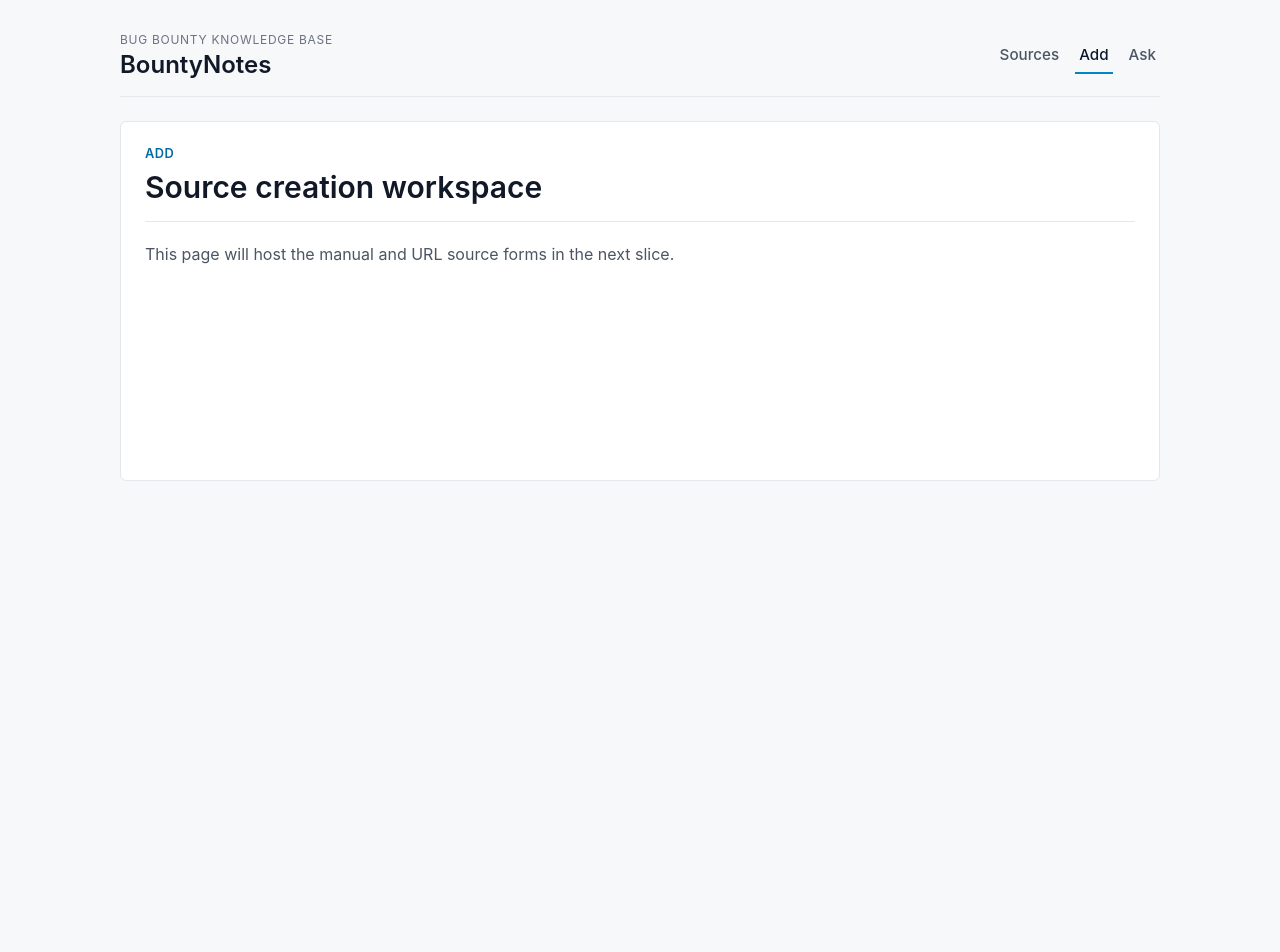
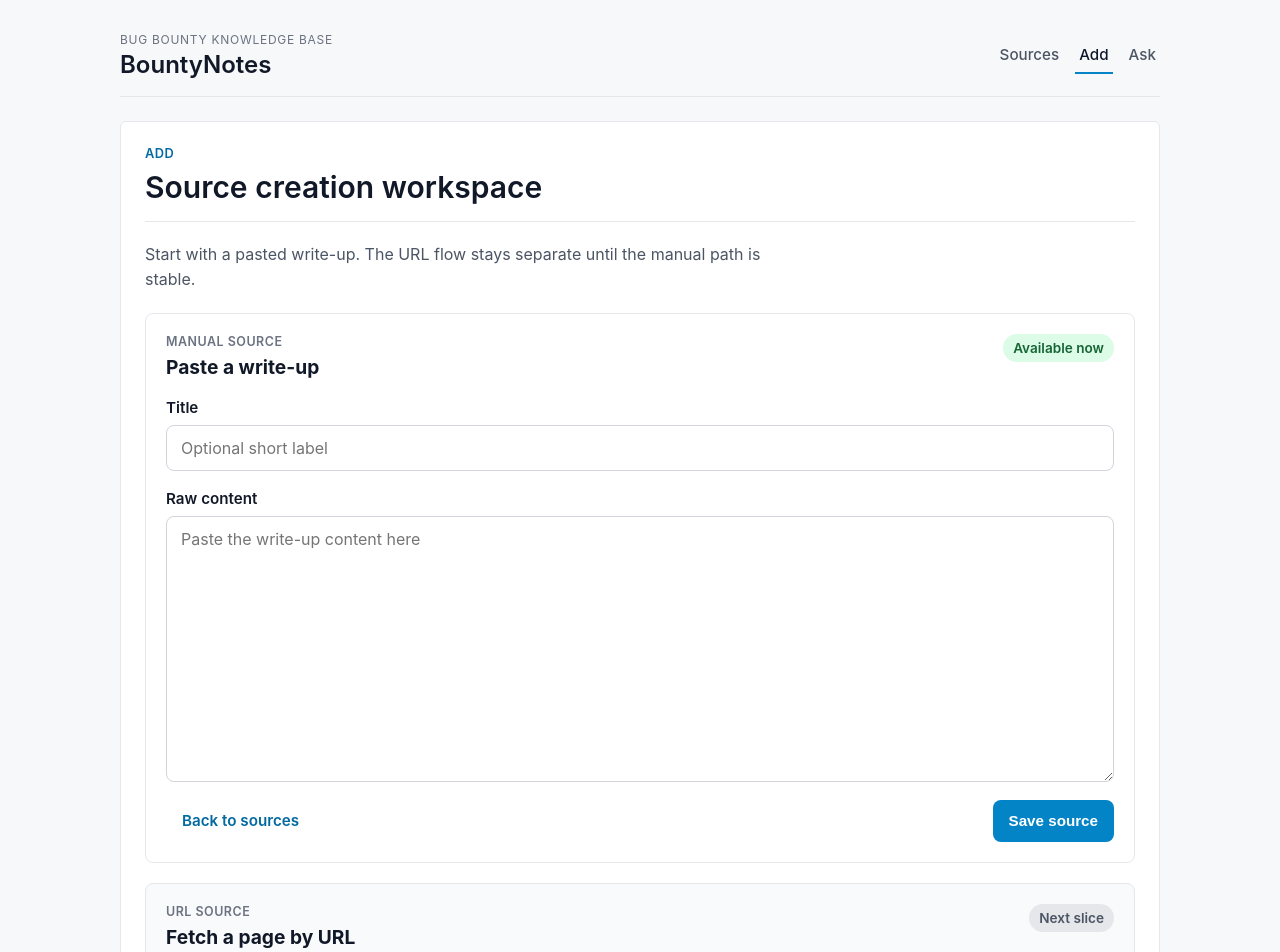
Before and after one commit to lgeniaux/bountynotes, an Angular app in the folder frontend/: page /add in a window 1280 px wide. Shown: the top 952 px of the page. Before the commit the page ends 800 px from the top, so only its background shows below. Built offline with nearby package versions, Linux system fonts and the light colour scheme.

Commit message:
feat(web): implement manual source creation form

```diff
--- a/frontend/src/app/pages/add-page.component.css
+++ b/frontend/src/app/pages/add-page.component.css
@@ -34,3 +34,176 @@
   line-height: 1.6;
   color: #4b5563;
 }
+
+.mode-card,
+.feedback-card {
+  display: grid;
+  gap: 18px;
+  padding: 20px;
+  border: 1px solid #e5e7eb;
+  border-radius: 8px;
+  background: #ffffff;
+}
+
+.mode-card-muted {
+  background: #f9fafb;
+}
+
+.mode-header {
+  display: flex;
+  align-items: start;
+  justify-content: space-between;
+  gap: 16px;
+}
+
+.section-kicker {
+  margin: 0 0 6px;
+  font-size: 0.78rem;
+  font-weight: 600;
+  letter-spacing: 0.04em;
+  text-transform: uppercase;
+  color: #6b7280;
+}
+
+.mode-card h3,
+.feedback-card h3 {
+  margin: 0;
+  font-size: 1.2rem;
+  line-height: 1.3;
+  color: #111827;
+}
+
+.mode-copy,
+.feedback-card p {
+  margin: 0;
+  font-size: 0.98rem;
+  line-height: 1.6;
+  color: #4b5563;
+}
+
+.mode-badge {
+  display: inline-flex;
+  align-items: center;
+  min-height: 28px;
+  padding: 0 10px;
+  border-radius: 999px;
+  background: #dcfce7;
+  color: #166534;
+  font-size: 0.85rem;
+  font-weight: 600;
+}
+
+.mode-badge-muted {
+  background: #e5e7eb;
+  color: #4b5563;
+}
+
+.source-form {
+  display: grid;
+  gap: 18px;
+}
+
+.field {
+  display: grid;
+  gap: 8px;
+}
+
+.field-label {
+  font-size: 0.95rem;
+  font-weight: 600;
+  color: #111827;
+}
+
+.field input,
+.field textarea {
+  width: 100%;
+  padding: 12px 14px;
+  border: 1px solid #d1d5db;
+  border-radius: 8px;
+  font: inherit;
+  color: #111827;
+  background: #ffffff;
+}
+
+.field textarea {
+  resize: vertical;
+  min-height: 220px;
+}
+
+.field input:focus,
+.field textarea:focus {
+  outline: 2px solid #bae6fd;
+  outline-offset: 1px;
+  border-color: #0284c7;
+}
+
+.field-error {
+  font-size: 0.9rem;
+  color: #b91c1c;
+}
+
+.form-actions {
+  display: flex;
+  align-items: center;
+  justify-content: space-between;
+  gap: 16px;
+}
+
+.form-actions button,
+.feedback-link,
+.secondary-link {
+  display: inline-flex;
+  align-items: center;
+  justify-content: center;
+  min-height: 42px;
+  padding: 0 16px;
+  border-radius: 8px;
+  font-size: 0.95rem;
+  font-weight: 600;
+  text-decoration: none;
+}
+
+.form-actions button {
+  border: none;
+  background: #0284c7;
+  color: #ffffff;
+  cursor: pointer;
+}
+
+.form-actions button:disabled {
+  cursor: wait;
+  background: #94a3b8;
+}
+
+.secondary-link,
+.feedback-link {
+  color: #0369a1;
+}
+
+.feedback-link {
+  justify-self: start;
+}
+
+.feedback-card-success {
+  border-color: #bbf7d0;
+  background: #f0fdf4;
+}
+
+.feedback-card-error {
+  border-color: #fecaca;
+  background: #fef2f2;
+}
+
+@media (max-width: 720px) {
+  .mode-header,
+  .form-actions {
+    flex-direction: column;
+    align-items: stretch;
+  }
+
+  .form-actions button,
+  .feedback-link,
+  .secondary-link {
+    width: 100%;
+  }
+}
--- a/frontend/src/app/pages/add-page.component.html
+++ b/frontend/src/app/pages/add-page.component.html
@@ -4,5 +4,84 @@
     <h2>Source creation workspace</h2>
   </header>
 
-  <p class="page-intro">This page will host the manual and URL source forms in the next slice.</p>
+  <p class="page-intro">
+    Start with a pasted write-up. The URL flow stays separate until the manual path is stable.
+  </p>
+
+  <section class="mode-card">
+    <div class="mode-header">
+      <div>
+        <p class="section-kicker">Manual source</p>
+        <h3>Paste a write-up</h3>
+      </div>
+      <span class="mode-badge">Available now</span>
+    </div>
+
+    <form class="source-form" [formGroup]="manualForm" (ngSubmit)="submitManualSource()">
+      <label class="field">
+        <span class="field-label">Title</span>
+        <input
+          type="text"
+          formControlName="title"
+          placeholder="Optional short label"
+          maxlength="255"
+        />
+        @if (hasControlError('title', 'maxlength')) {
+          <span class="field-error">Title must stay under 255 characters.</span>
+        }
+      </label>
+
+      <label class="field">
+        <span class="field-label">Raw content</span>
+        <textarea
+          formControlName="raw_content"
+          rows="12"
+          placeholder="Paste the write-up content here"
+        ></textarea>
+        @if (hasControlError('raw_content', 'required')) {
+          <span class="field-error">Content is required.</span>
+        }
+      </label>
+
+      <div class="form-actions">
+        <a routerLink="/sources" class="secondary-link">Back to sources</a>
+        <button type="submit" [disabled]="isSubmitting">
+          {{ isSubmitting ? 'Saving...' : 'Save source' }}
+        </button>
+      </div>
+    </form>
+  </section>
+
+  @if (createdSource) {
+    <section class="feedback-card feedback-card-success">
+      <h3>Source created</h3>
+      <p>
+        <strong>{{ createdSource.title || 'Untitled source' }}</strong> is now stored with status
+        <strong>{{ createdSource.status }}</strong
+        >.
+      </p>
+      <a routerLink="/sources" class="feedback-link">Go to Sources</a>
+    </section>
+  }
+
+  @if (errorMessage) {
+    <section class="feedback-card feedback-card-error">
+      <h3>Could not save the source</h3>
+      <p>{{ errorMessage }}</p>
+    </section>
+  }
+
+  <section class="mode-card mode-card-muted">
+    <div class="mode-header">
+      <div>
+        <p class="section-kicker">URL source</p>
+        <h3>Fetch a page by URL</h3>
+      </div>
+      <span class="mode-badge mode-badge-muted">Next slice</span>
+    </div>
+
+    <p class="mode-copy">
+      The URL form arrives next so the manual flow stays simple, testable, and demo-ready.
+    </p>
+  </section>
 </section>
--- a/frontend/src/app/pages/add-page.component.ts
+++ b/frontend/src/app/pages/add-page.component.ts
@@ -1,8 +1,81 @@
-import { Component } from '@angular/core';
+import { HttpErrorResponse } from '@angular/common/http';
+import { Component, inject } from '@angular/core';
+import { FormBuilder, ReactiveFormsModule, Validators } from '@angular/forms';
+import { RouterLink } from '@angular/router';
+
+import { SourceRead } from '../sources/source-read';
+import { SourcesApiService } from '../sources/sources-api.service';
 
 @Component({
   selector: 'app-add-page',
+  imports: [ReactiveFormsModule, RouterLink],
   templateUrl: './add-page.component.html',
   styleUrl: './add-page.component.css',
 })
-export class AddPageComponent {}
+export class AddPageComponent {
+  private readonly formBuilder = inject(FormBuilder);
+  private readonly sourcesApi = inject(SourcesApiService);
+
+  protected readonly manualForm = this.formBuilder.group({
+    title: this.formBuilder.control('', [Validators.maxLength(255)]),
+    raw_content: this.formBuilder.control('', [Validators.required]),
+  });
+
+  protected isSubmitting = false;
+  protected errorMessage: string | null = null;
+  protected createdSource: SourceRead | null = null;
+
+  protected submitManualSource(): void {
+    if (this.manualForm.invalid || this.isSubmitting) {
+      this.manualForm.markAllAsTouched();
+      return;
+    }
+
+    const title = this.manualForm.controls.title.value?.trim() ?? '';
+    const rawContent = this.manualForm.controls.raw_content.value?.trim() ?? '';
+
+    if (!rawContent) {
+      this.manualForm.controls.raw_content.setErrors({ required: true });
+      this.manualForm.controls.raw_content.markAsTouched();
+      return;
+    }
+
+    this.isSubmitting = true;
+    this.errorMessage = null;
+    this.createdSource = null;
+
+    this.sourcesApi
+      .createManualSource({
+        title: title || null,
+        raw_content: rawContent,
+      })
+      .subscribe({
+        next: (source) => {
+          this.createdSource = source;
+          this.manualForm.reset({ title: '', raw_content: '' });
+          this.isSubmitting = false;
+        },
+        error: (error: unknown) => {
+          this.errorMessage = this.getErrorMessage(error);
+          this.isSubmitting = false;
+        },
+      });
+  }
+
+  protected hasControlError(controlName: 'title' | 'raw_content', errorCode: string): boolean {
+    const control = this.manualForm.controls[controlName];
+    return !!control.errors?.[errorCode] && (control.touched || control.dirty);
+  }
+
+  private getErrorMessage(error: unknown): string {
+    if (error instanceof HttpErrorResponse) {
+      const detail = error.error?.detail;
+
+      if (typeof detail === 'string' && detail.trim()) {
+        return detail;
+      }
+    }
+
+    return 'Could not create the source. Make sure the API is running.';
+  }
+}
```
